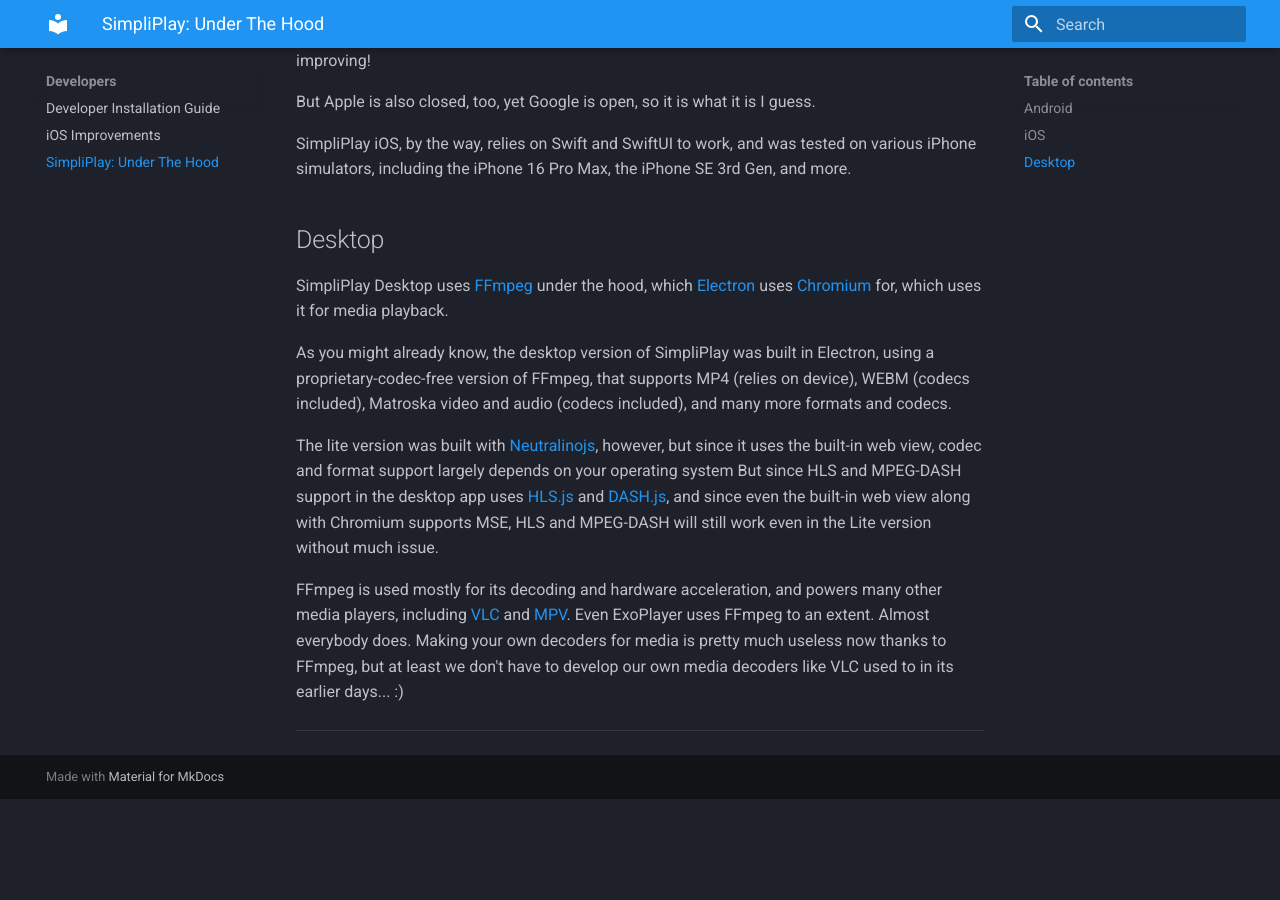
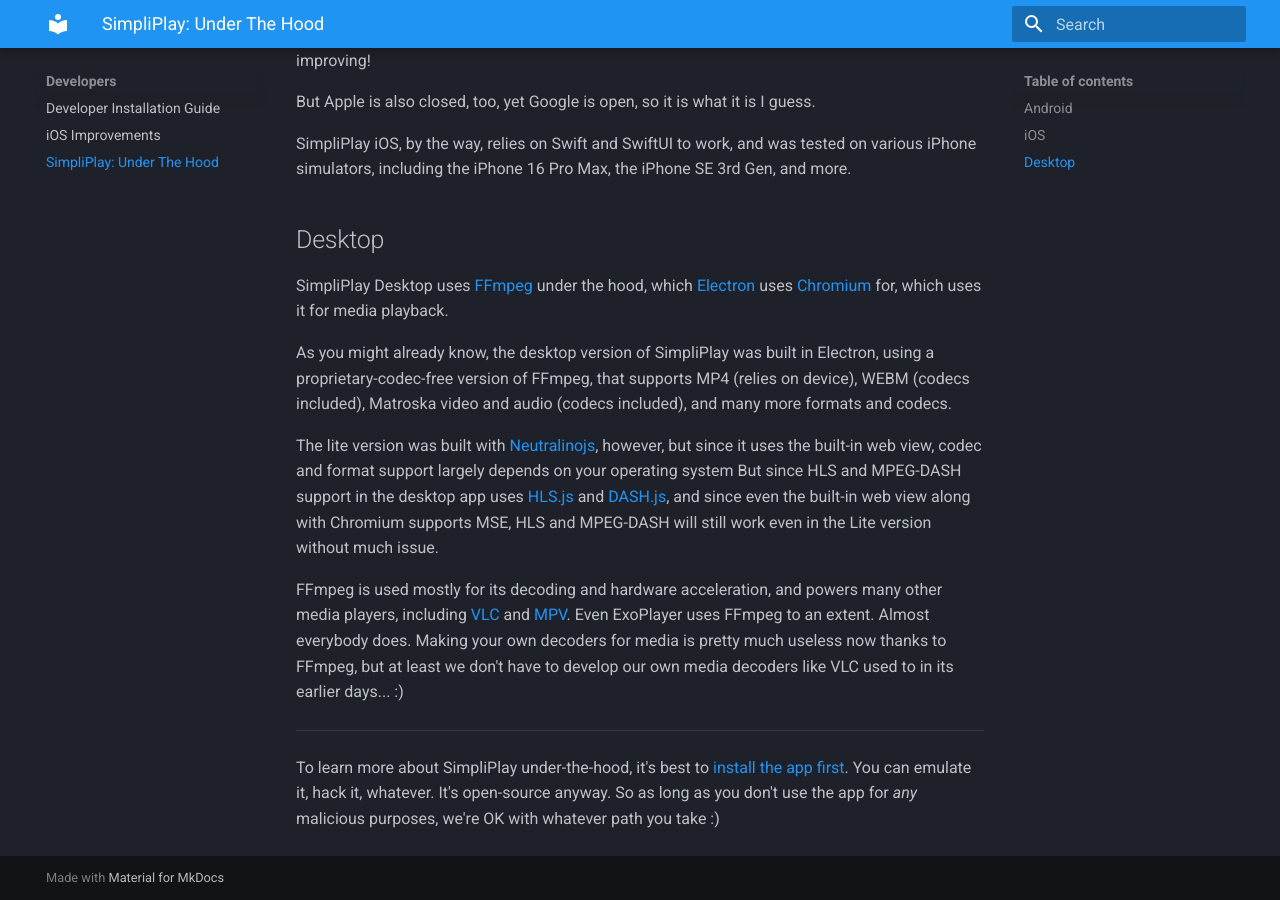
Before and after one commit to A-Star100/simpliplay-docs, an MkDocs documentation site: the page built from docs/Developers/under-the-hood.md, in a window 1280 px wide and 900 px high, scrolled down 1759 px. Built offline with MkDocs 1.6.1 and Material for MkDocs 9.7.7, drawn with Linux system fonts in a browser that asks for light colours; before the commit the page ends 2558 px from its top, so only the background shows below that.

Commit message:
Update under-the-hood.md

```diff
--- a/docs/Developers/under-the-hood.md
+++ b/docs/Developers/under-the-hood.md
@@ -65,3 +65,6 @@
 have to develop our own media decoders like VLC used to in its earlier days... :)
 
 _____________
+
+To learn more about SimpliPlay under-the-hood, it's best to [install the app first](https://simpliplay-docs.readthedocs.io/en/latest/General/user-install/).
+You can emulate it, hack it, whatever. It's open-source anyway. So as long as you don't use the app for *any* malicious purposes, we're OK with whatever path you take :)
```
